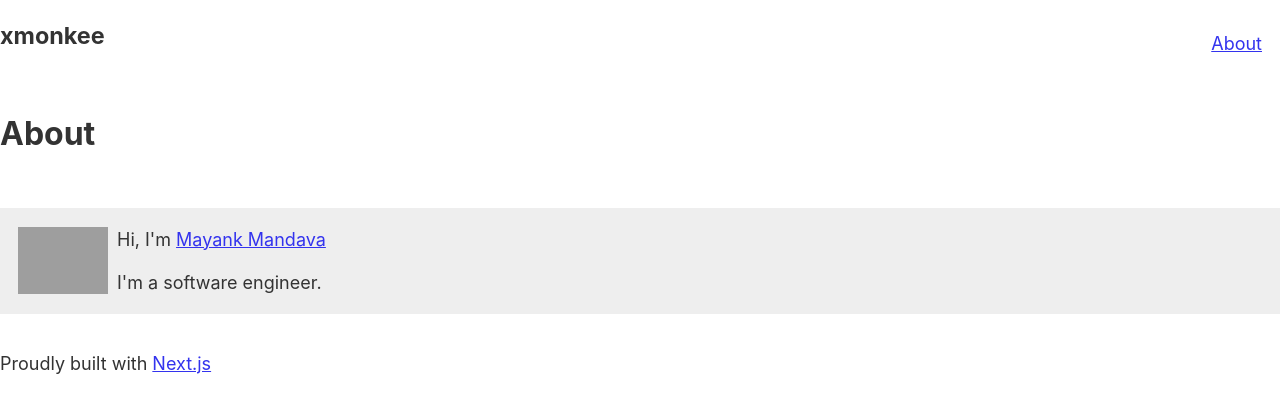
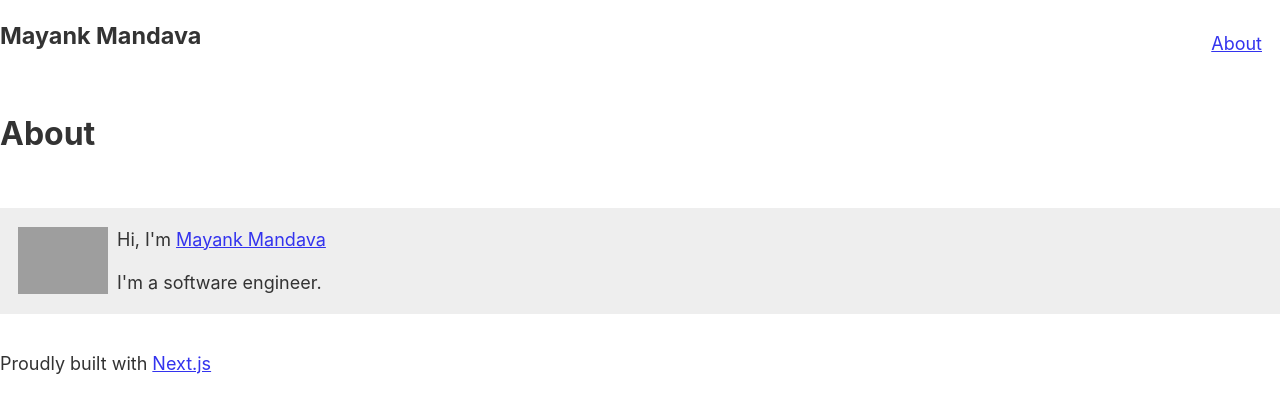
Before and after one commit to xmonkee/blog, a Next.js app: page /about in a window 1280 px wide. Shown: the top 412 px of the page. Built offline with nearby package versions, Linux system fonts and the light colour scheme; grey boxes are pictures that could not be loaded; what babel-plugin-preval would draw is missing.

Commit message:
Change title

```diff
--- a/blog.config.js
+++ b/blog.config.js
@@ -1,13 +1,13 @@
 module.exports = {
   siteMeta: {
-    title: 'xmonkee',
-    author: 'Mayank Mandava',
-    image: '/static/site-feature.png',
-    description: 'xmonkee\'s personal blog',
-    siteUrl: 'https://xmonkee.com',
+    title: "Mayank Mandava",
+    author: "Mayank Mandava",
+    image: "/static/site-feature.png",
+    description: "Mayank's personal blog",
+    siteUrl: "https://xmonkee.com",
     social: {
-      twitter: 'xmonkee'
+      twitter: "xmonkee"
     },
     postsPerPage: 5
   }
-}
+};
```
